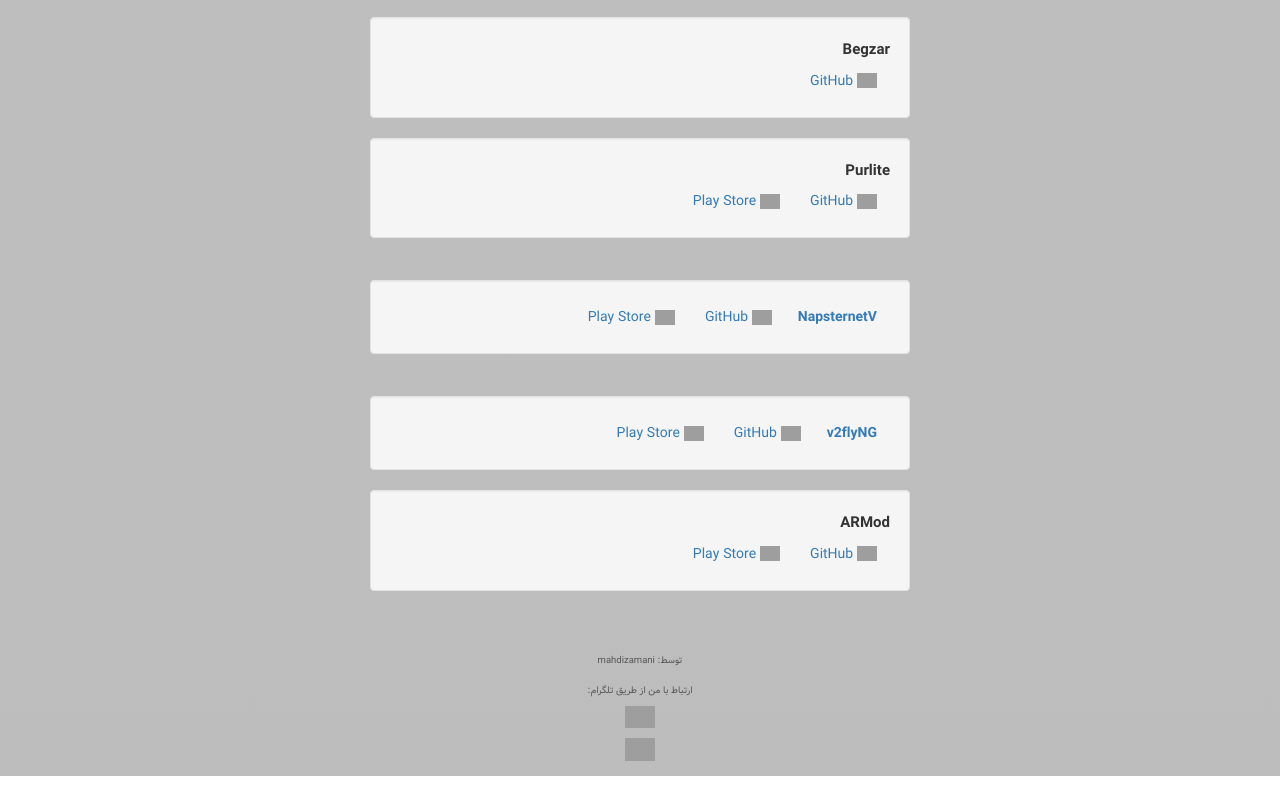
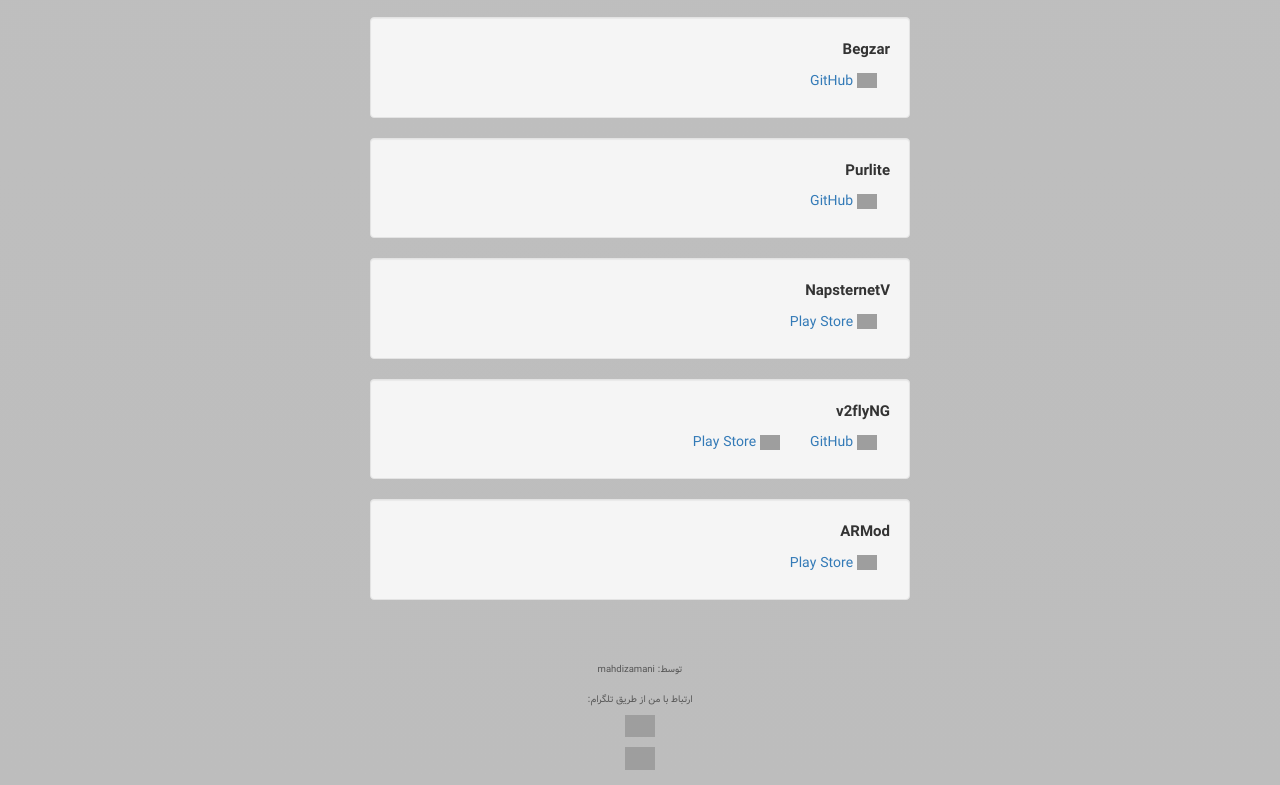
Before and after one commit to mahdi021zamani/hardware, a plain HTML site: page index.html in a window 1280 px wide. Shown: the part 1109-1894 px from the top of the page. Drawn offline with nearby package versions, Linux system fonts and the light colour scheme; grey boxes are pictures that could not be loaded; files whose address does not match are found by name.

Commit message:
Update index.html

```diff
--- a/index.html
+++ b/index.html
@@ -79,19 +79,15 @@
     </li>
     <li class="well"><strong>Purlite</strong><br/>
       <a href="https://github.com/davudsedft/purlite/releases/latest" class="btn btn-link" target="_blank"><img src="https://cdn-icons-png.flaticon.com/512/25/25231.png" width="20"/> GitHub</a>
-      <a href="https://github.com/davudsedft/purlite/releases/latest" class="btn btn-link" target="_blank"><img src="https://cdn-icons-png.flaticon.com/512/300/300218.png" width="20"/> Play Store
     </li>
-   <li class="well"><strong>NapsternetV</strong><br/>
-      <a href="https://play.google.com/store/apps/details?id=com.napsternetlabs.napsternetv" class="btn btn-link" target="_blank"><img src="https://cdn-icons-png.flaticon.com/512/25/25231.png" width="20"/> GitHub</a>
-      <a href="https://play.google.com/store/apps/details?id=com.napsternetlabs.napsternetv" class="btn btn-link" target="_blank">
-            <img src="https://cdn-icons-png.flaticon.com/512/300/300218.png" width="20"/> Play Store
-        </li>
+    <li class="well"><strong>NapsternetV</strong><br/>
+      <a href="https://play.google.com/store/apps/details?id=com.napsternetlabs.napsternetv" class="btn btn-link" target="_blank"><img src="https://cdn-icons-png.flaticon.com/512/300/300218.png" width="20"/> Play Store</a>
+    </li>
     <li class="well"><strong>v2flyNG</strong><br/>
       <a href="https://github.com/2dust/v2flyNG/releases" class="btn btn-link" target="_blank"><img src="https://cdn-icons-png.flaticon.com/512/25/25231.png" width="20"/> GitHub</a>
       <a href="https://play.google.com/store/apps/details?id=com.v2ray.v2fly" class="btn btn-link" target="_blank"><img src="https://cdn-icons-png.flaticon.com/512/300/300218.png" width="20"/> Play Store</a>
     </li>
     <li class="well"><strong>ARMod</strong><br/>
-      <a href="https://play.google.com/store/apps/details?id=com.artunnel57" class="btn btn-link" target="_blank"><img src="https://cdn-icons-png.flaticon.com/512/25/25231.png" width="20"/> GitHub</a>
       <a href="https://play.google.com/store/apps/details?id=com.artunnel57" class="btn btn-link" target="_blank"><img src="https://cdn-icons-png.flaticon.com/512/300/300218.png" width="20"/> Play Store</a>
     </li>
   </ul>
```
